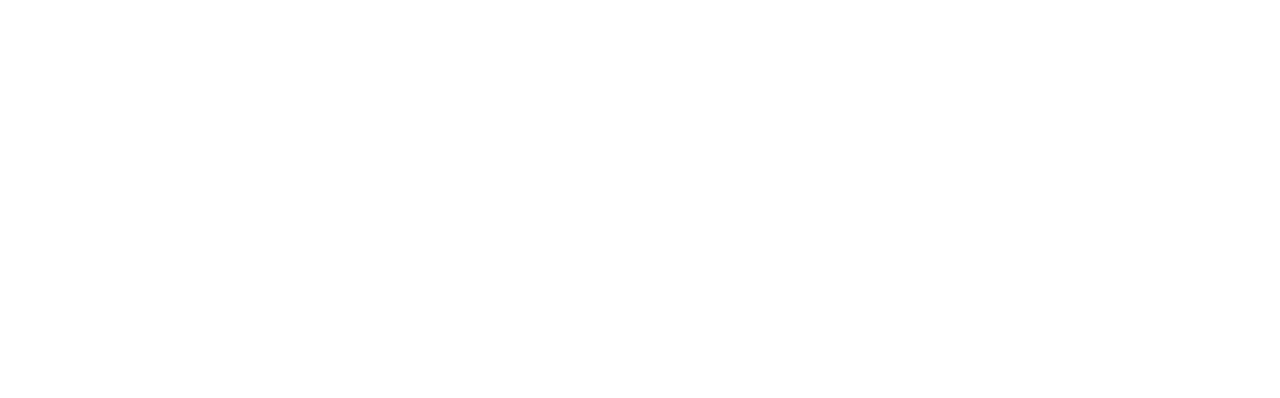
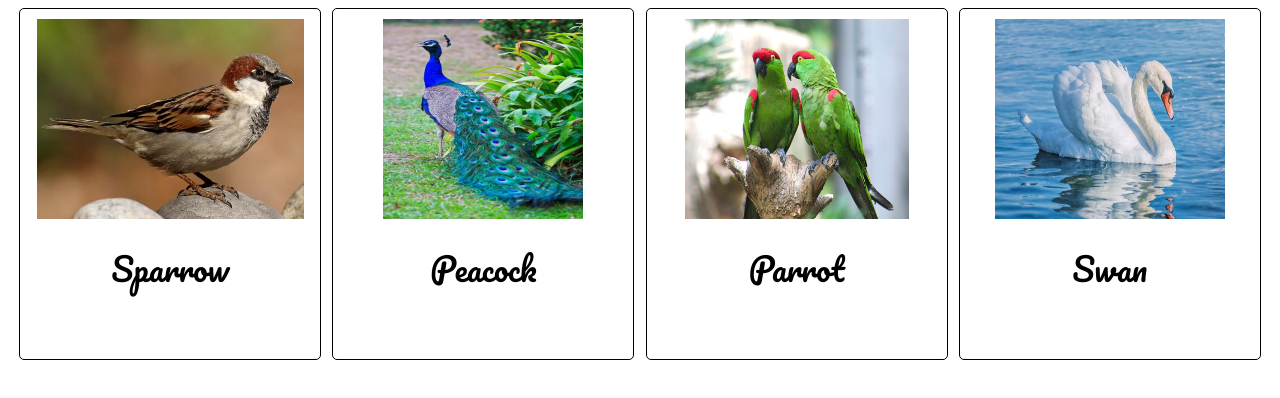
Before and after one commit to Sejall-pawar/ICP-8-Assignment-19, a plain HTML site: page index.html in a window 1280 px wide. Drawn offline with Linux system fonts and the light colour scheme.

Commit message:
adding styles to pages

```diff
--- a/index.html
+++ b/index.html
@@ -2,8 +2,78 @@
 <html lang="en">
 <head>
     <title>Media Queries</title>
+    <style>
+        @import url('https://fonts.googleapis.com/css2?family=Lobster&family=Pacifico&display=swap');
+    .bird-container{
+
+    display: flex;
+    flex-direction: row;
+    justify-content: space-evenly;
+    align-items: center;
+    flex-wrap: wrap;
+    }
+
+   .bird-profile{
+    height: 350px;
+    width: 300px;
+    border: 1px solid black;
+    border-radius: 5px;
+    text-align: center;
+    margin-top: auto;
+    margin-bottom: auto;
+   }
+   .bird-img{
+    height: 200px;
+    margin-top: 10px;
+    margin-left: auto;
+    margin-right: auto;
+    display: flex;
+    justify-content: end;
+   }
+   h1{
+    font-family: "Pacifico", cursive;
+  font-weight: 400;
+  font-style: normal;
+   }
+
+
+    </style>
 </head>
 <body>
 
+    <div class="bird-container">
+
+        <div class="bird-profile">
+
+              <img src="images/sparrow.jpg" alt="sparrow" class="bird-img">
+
+            <div class="bird-info">
+               <h1>Sparrow</h1>
+            </div>
+        </div>
+       <div class="bird-profile">
+            <img src="images/peacock.jpg" alt="peacock" width="200px" class="bird-img">
+            <div class="bird-info">
+                <h1>Peacock</h1>
+               </div>
+       </div>
+
+     <div class="bird-profile">
+          <img src="images/parrot.jpg" alt="parrot" class="bird-img">
+          <div class="bird-info">
+            <h1>Parrot</h1>
+         </div>
+     </div>
+
+
+     <div class="bird-profile">
+           <img src="images/swan.jpg" alt="swan" width="230px" class="bird-img">
+           <div class="bird-info">
+            <h1>Swan</h1>
+        </div>
+    </div>
+
+
+    </div>
 </body>
 </html>
```
Also changed, not shown: images/parrot.jpg (added), images/peacock.jpg (added), images/sparrow.jpg (added), images/swan.jpg (added).
